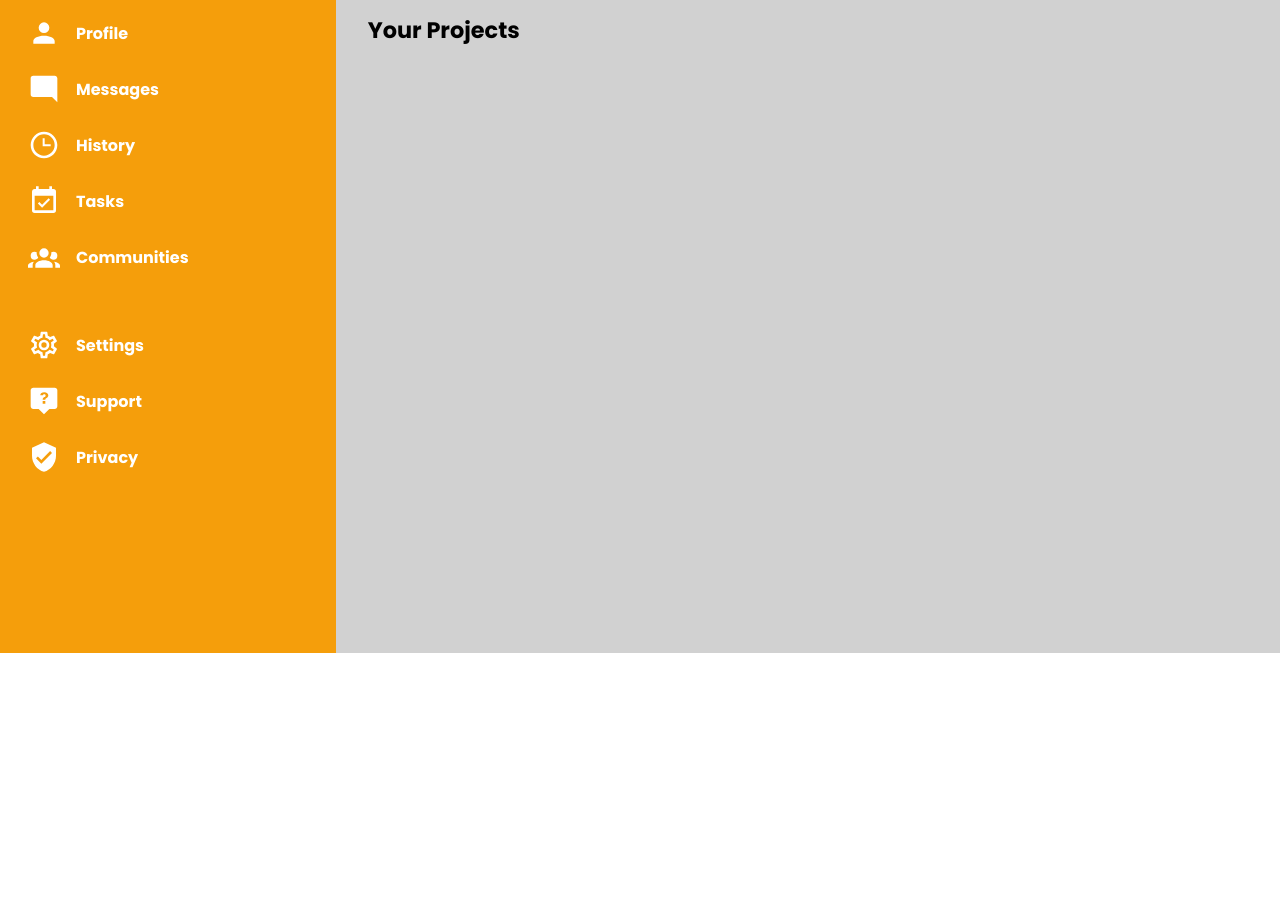
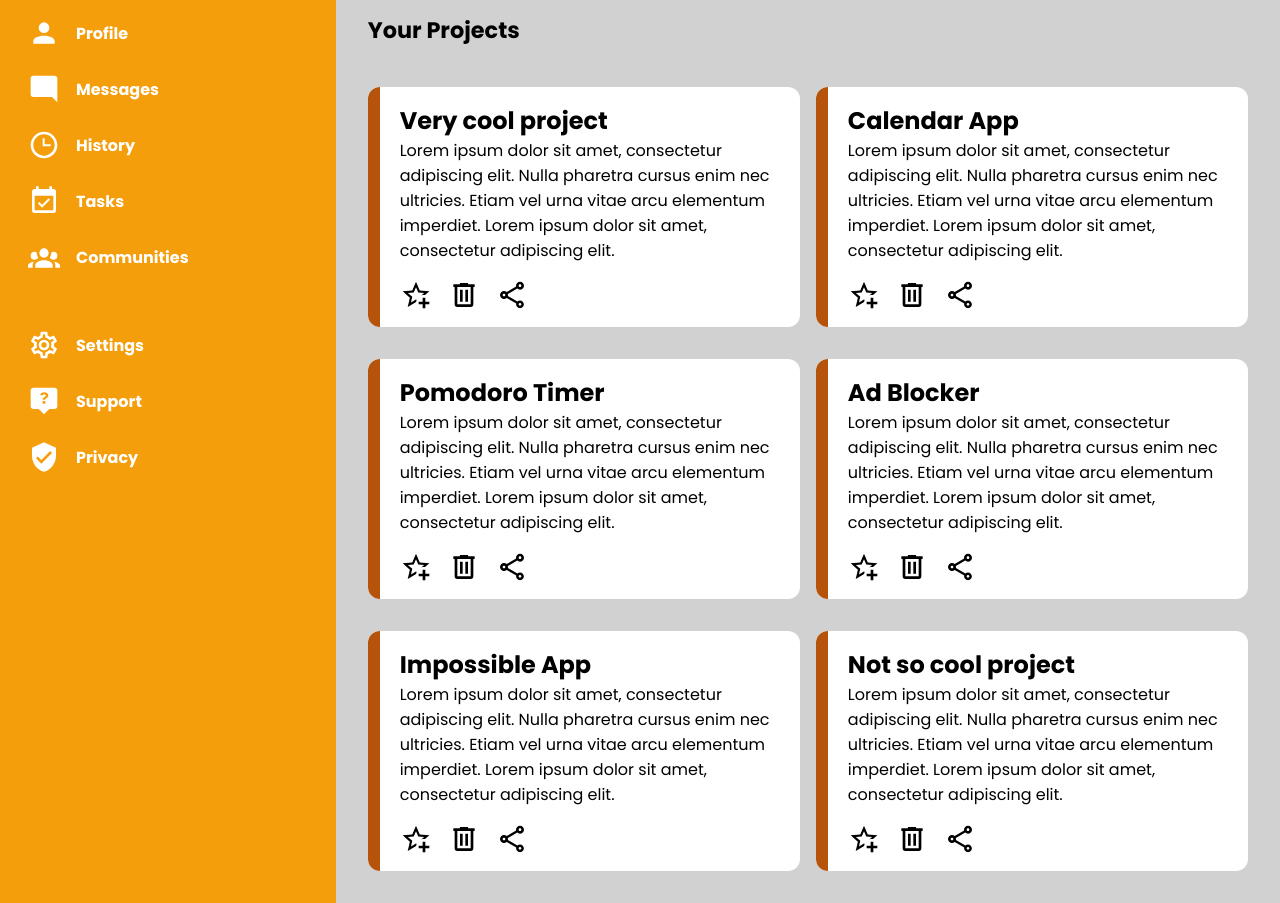
Before and after one commit to AngeloDiMortimer/Project-Admin-Dashboard, a plain HTML site: page index.html in a window 1280 px wide. Shown: the part 147-1050 px from the top of the page. Before the commit the page ends 800 px from the top, so only its background shows below. Drawn offline with Linux system fonts and the light colour scheme.

Commit message:
Finished projects section

```diff
--- a/index.html
+++ b/index.html
@@ -91,6 +91,85 @@
     <main class="content">
         <div class="projects">
             <h4>Your Projects</h4>
+
+            <div class="project">
+                <div class="color-block"></div>
+                <div class="text-block">
+                    <h5 class="project-name">Very cool project</h5>
+                    <p>Lorem ipsum dolor sit amet, consectetur adipiscing elit. Nulla pharetra cursus enim nec ultricies. Etiam vel urna vitae arcu elementum imperdiet. Lorem ipsum dolor sit amet, consectetur adipiscing elit.</p>
+                </div>
+                <div class="action-block">
+                    <img class="action-img" src="./images/star-plus-outline.svg" alt="favorite icon">
+                    <img class="action-img" src="./images/trash-can-outline.svg" alt="delete icon">
+                    <img class="action-img" src="./images/share-variant-outline.svg" alt="share icon">
+                </div>
+            </div>
+
+            <div class="project">
+                <div class="color-block"></div>
+                <div class="text-block">
+                    <h5 class="project-name">Calendar App</h5>
+                    <p>Lorem ipsum dolor sit amet, consectetur adipiscing elit. Nulla pharetra cursus enim nec ultricies. Etiam vel urna vitae arcu elementum imperdiet. Lorem ipsum dolor sit amet, consectetur adipiscing elit.</p>
+                </div>
+                <div class="action-block">
+                    <img class="action-img" src="./images/star-plus-outline.svg" alt="favorite icon">
+                    <img class="action-img" src="./images/trash-can-outline.svg" alt="delete icon">
+                    <img class="action-img" src="./images/share-variant-outline.svg" alt="share icon">
+                </div>
+            </div>
+
+            <div class="project">
+                <div class="color-block"></div>
+                <div class="text-block">
+                    <h5 class="project-name">Pomodoro Timer</h5>
+                    <p>Lorem ipsum dolor sit amet, consectetur adipiscing elit. Nulla pharetra cursus enim nec ultricies. Etiam vel urna vitae arcu elementum imperdiet. Lorem ipsum dolor sit amet, consectetur adipiscing elit.</p>
+                </div>
+                <div class="action-block">
+                    <img class="action-img" src="./images/star-plus-outline.svg" alt="favorite icon">
+                    <img class="action-img" src="./images/trash-can-outline.svg" alt="delete icon">
+                    <img class="action-img" src="./images/share-variant-outline.svg" alt="share icon">
+                </div>
+            </div>
+
+            <div class="project">
+                <div class="color-block"></div>
+                <div class="text-block">
+                    <h5 class="project-name">Ad Blocker</h5>
+                    <p>Lorem ipsum dolor sit amet, consectetur adipiscing elit. Nulla pharetra cursus enim nec ultricies. Etiam vel urna vitae arcu elementum imperdiet. Lorem ipsum dolor sit amet, consectetur adipiscing elit.</p>
+                </div>
+                <div class="action-block">
+                    <img class="action-img" src="./images/star-plus-outline.svg" alt="favorite icon">
+                    <img class="action-img" src="./images/trash-can-outline.svg" alt="delete icon">
+                    <img class="action-img" src="./images/share-variant-outline.svg" alt="share icon">
+                </div>
+            </div>
+
+            <div class="project">
+                <div class="color-block"></div>
+                <div class="text-block">
+                    <h5 class="project-name">Impossible App</h5>
+                    <p>Lorem ipsum dolor sit amet, consectetur adipiscing elit. Nulla pharetra cursus enim nec ultricies. Etiam vel urna vitae arcu elementum imperdiet. Lorem ipsum dolor sit amet, consectetur adipiscing elit.</p>
+                </div>
+                <div class="action-block">
+                    <img class="action-img" src="./images/star-plus-outline.svg" alt="favorite icon">
+                    <img class="action-img" src="./images/trash-can-outline.svg" alt="delete icon">
+                    <img class="action-img" src="./images/share-variant-outline.svg" alt="share icon">
+                </div>
+            </div>
+
+            <div class="project">
+                <div class="color-block"></div>
+                <div class="text-block">
+                    <h5 class="project-name">Not so cool project</h5>
+                    <p>Lorem ipsum dolor sit amet, consectetur adipiscing elit. Nulla pharetra cursus enim nec ultricies. Etiam vel urna vitae arcu elementum imperdiet. Lorem ipsum dolor sit amet, consectetur adipiscing elit.</p>
+                </div>
+                <div class="action-block">
+                    <img class="action-img" src="./images/star-plus-outline.svg" alt="favorite icon">
+                    <img class="action-img" src="./images/trash-can-outline.svg" alt="delete icon">
+                    <img class="action-img" src="./images/share-variant-outline.svg" alt="share icon">
+                </div>
+            </div>
+
         </div>
         <div class="announ-and-trending"></div>
     </main>
```
Also changed, not shown: images/share-variant-outline.svg (added), images/star-plus-outline.svg (added), images/trash-can-outline.svg (added).
